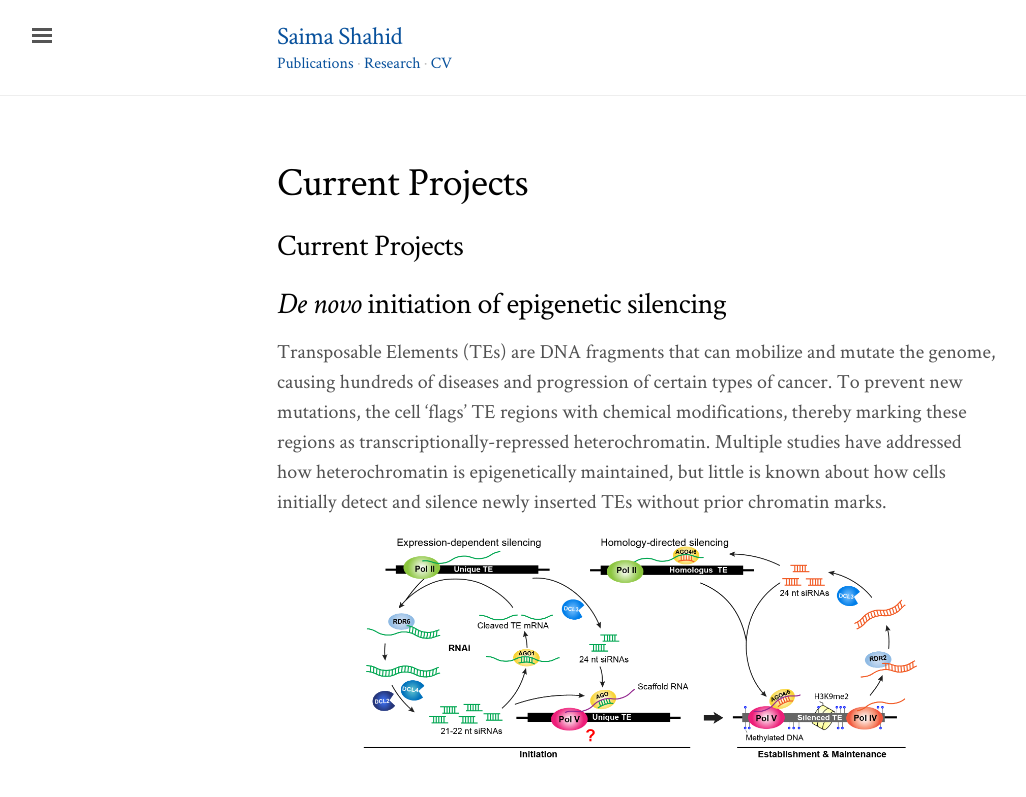
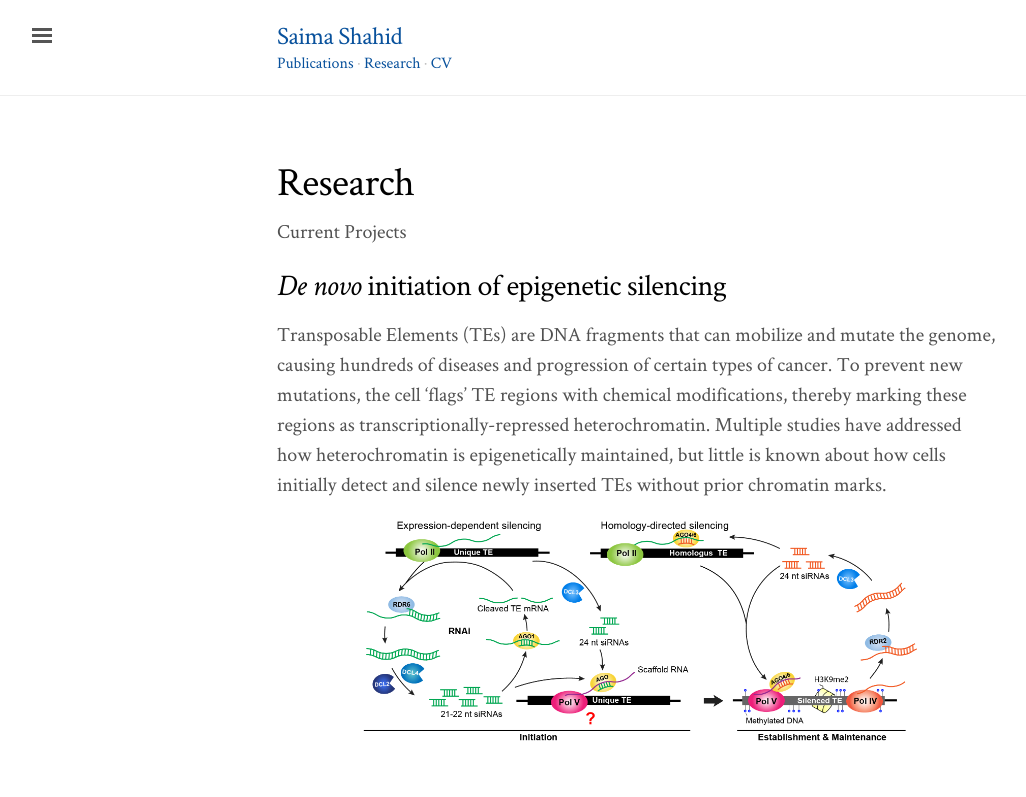
Before and after one commit to shahsam/saimashahid.github.io, a Jekyll site: the page built from research.md, in a window 1280 px wide. Shown: the top 797 px of the page, without its empty margins (3-1029 px from the left). Built offline with Jekyll 4.4.1, drawn with Linux system fonts in a browser that asks for light colours; nearby versions of some CDN libraries; our own code applies the rules of GitHub Pages for plain Markdown files.

Commit message:
Update research.md

```diff
--- a/research.md
+++ b/research.md
@@ -1,10 +1,9 @@
 ---
-title:
+title: Research
 layout: page
 ---
 
-## Current Projects ##
-
+Current Projects
 ## _De novo_ initiation of epigenetic silencing ##
 
 Transposable Elements (TEs) are DNA fragments that can mobilize and mutate the genome, causing hundreds of diseases and progression of certain types of cancer. To prevent new mutations, the cell ‘flags’ TE regions with chemical modifications, thereby marking these regions as transcriptionally-repressed heterochromatin. Multiple studies have addressed how heterochromatin is epigenetically maintained, but little is known about how cells initially detect and silence newly inserted TEs without prior chromatin marks.
```
